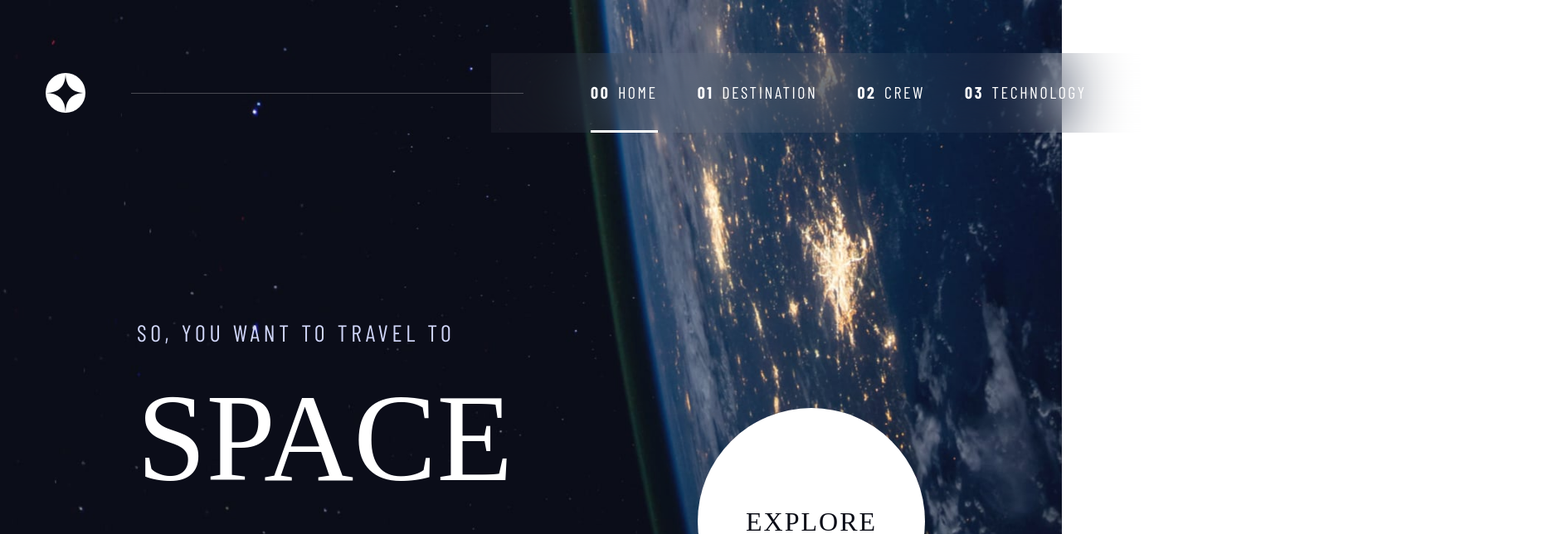
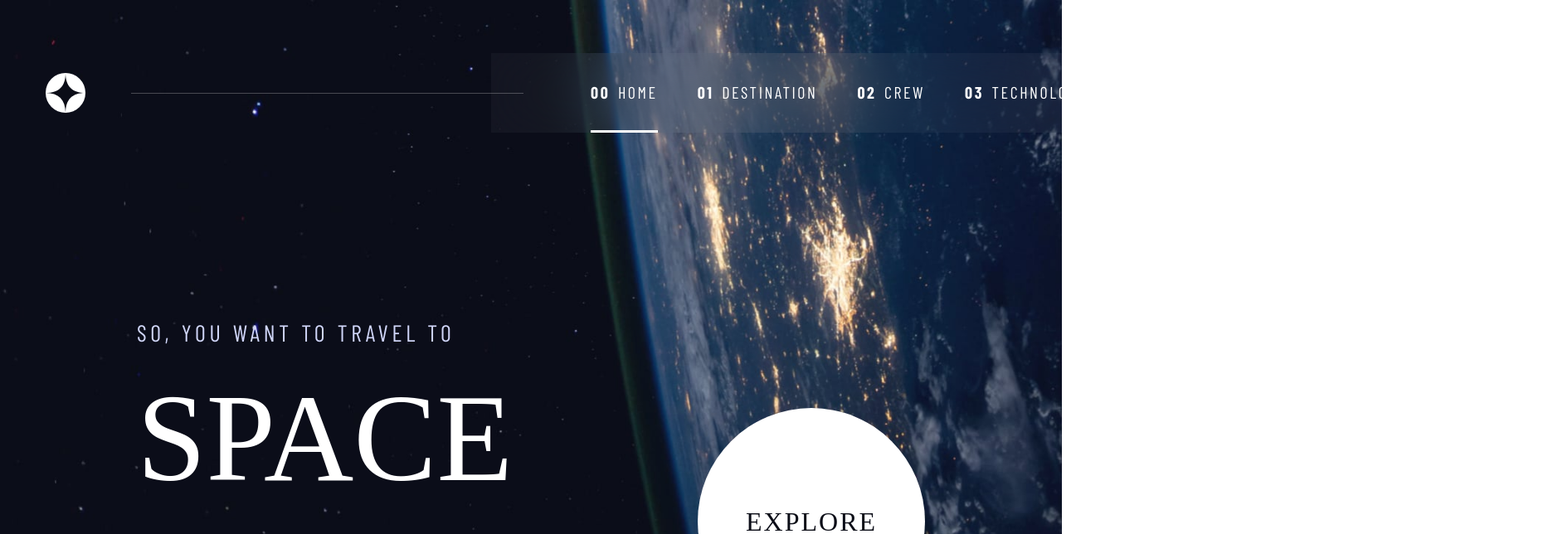
Before and after one commit to pedrohfd/space-tourism, a React (Vite) app: page / in a window 1280 px wide. Shown: the top 644 px of the page at 83% size, 1872 px wide, since content can reach past the window. Built offline with nearby package versions, Linux system fonts and the light colour scheme; a web font is replaced by a local one.

Commit message:
refactor: change overflow config

```diff
--- a/src/styles/globalStyle.ts
+++ b/src/styles/globalStyle.ts
@@ -8,9 +8,13 @@ export const GlobalStyle = createGlobalStyle`
     font-weight: 400;
   }
 
+  html, body {
+    overflow-x: hidden;
+  }
+
   body {
     height: 100vh;
-    overflow-x: hidden;
+    position: relative;
   }
 
   h1, h2, h3, h4, h6 {
```
